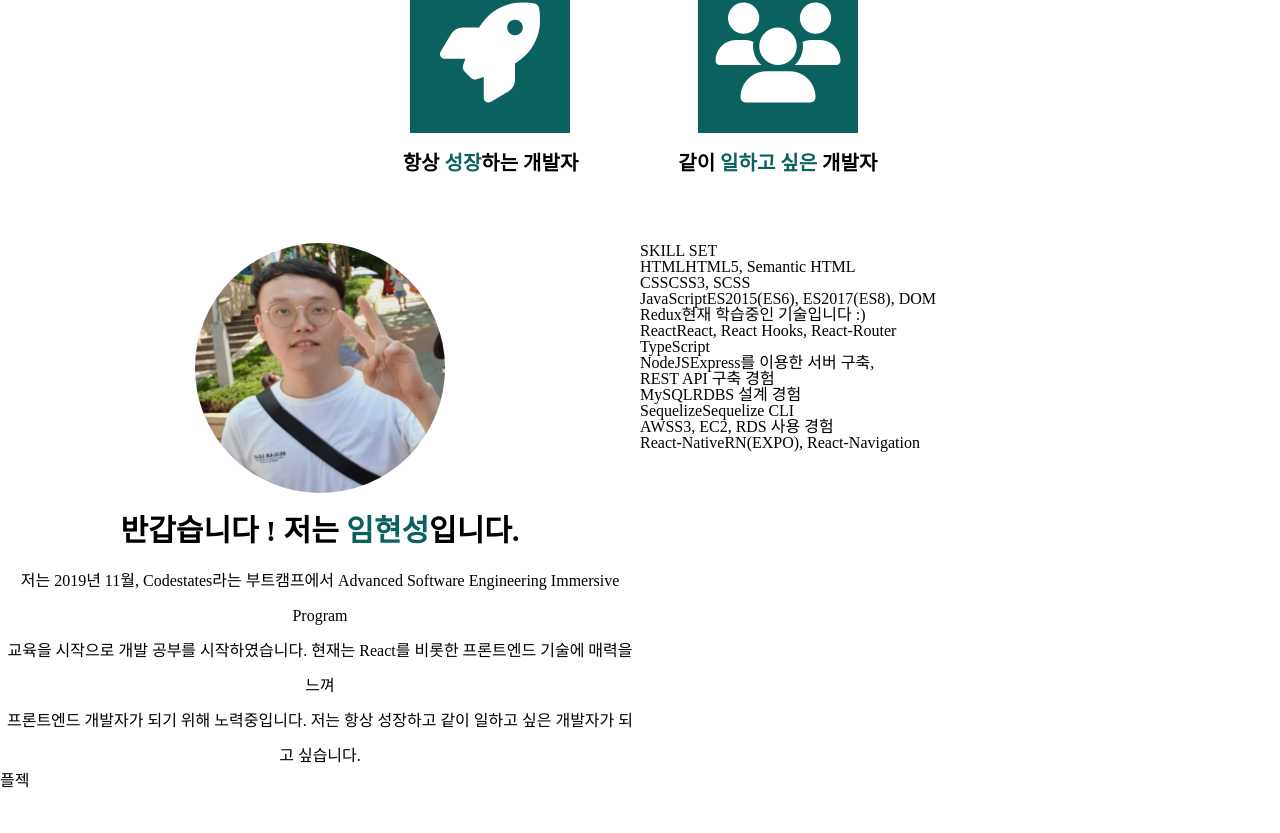
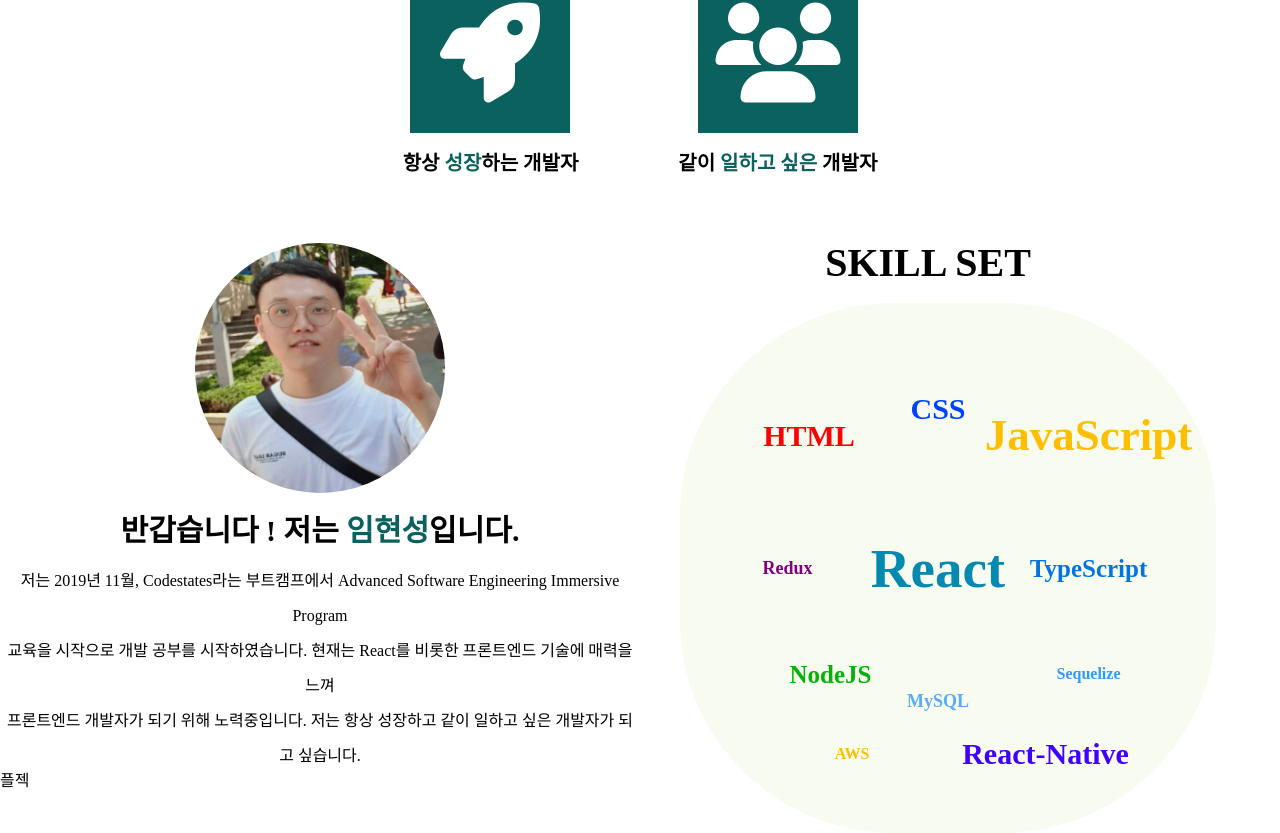
Before and after one commit to hsl0505/hsl0505.github.io, a React app: page / in a window 1280 px wide. Shown: the part 1115-1948 px from the top of the page. Before the commit the page ends 1904 px from the top, so only its background shows below. Built offline with nearby package versions, Linux system fonts and the light colour scheme.

Commit message:
Add scss for mySkills

```diff
--- a/src/scss/_about.scss
+++ b/src/scss/_about.scss
@@ -26,7 +26,6 @@
     .About_myVision {
       display: flex;
       justify-content: center;
-
       .myVision1,
       .myVision2 {
         display: flex;
@@ -71,15 +70,20 @@
         display: flex;
         flex-direction: column;
         align-items: center;
+
         img {
           width: 250px;
           height: 250px;
           border-radius: 125px;
+          display: none;
+          animation: myImgMove 1s forwards;
         }
         .explainText {
+          display: none;
           margin-top: 20px;
           text-align: center;
           line-height: 35px;
+          animation: myTextMove 1s forwards;
           .explainText_title {
             font-size: 30px;
             font-weight: bold;
@@ -89,121 +93,227 @@
               color: #0b615e;
             }
           }
-          .explainText_close {
-            margin-top: 15px;
+        }
+      }
+
+      .mySkills {
+        width: 45%;
+        margin-right: 5%;
+
+        .mySkills_title {
+          text-align: center;
+          font-size: 40px;
           font-weight: bold;
-            font-size: 20px;
-            text-align: center;
+          display: none;
+          animation: skillTitleMove 1s forwards;
+        }
+        .mySkills_content {
+          height: 100%;
+          background-color: #f8fbef;
+          border-radius: 40%;
+          padding-right: 20px;
+          margin-left: 40px;
+          margin-top: 20px;
+          display: none;
+          grid-template-columns: repeat(12, 1fr);
+          grid-template-rows: repeat(10, 10%);
+          .item {
+            animation: skillContent 1s forwards;
+            display: flex;
+            justify-content: center;
+            align-items: center;
+            font-weight: bold;
+            span {
+              cursor: pointer;
+              position: relative;
+            }
+            span:hover {
+              transform: scale(1.5);
+              .html_tooltip,
+              .css_tooltip,
+              .js_tooltip,
+              .redux_tooltip,
+              .react_tooltip,
+              .node_tooltip,
+              .sql_tooltip,
+              .seq_tooltip,
+              .aws_tooltip,
+              .rn_tooltip {
+                display: block;
+                width: 500px;
+                height: 80px;
+                position: absolute;
+                top: -65px;
+                left: -210px;
+                transform: scale(0.5);
+                background-color: #0b615e;
+                color: white;
+                font-weight: normal;
+                border-radius: 40px;
+                display: flex;
+                justify-content: center;
+                align-items: center;
+                font-size: 30px;
+              }
+              .css_tooltip {
+                width: 300px;
+                left: -124px;
+              }
+              .js_tooltip {
+                width: 550px;
+                left: -170px;
+              }
+              .redux_tooltip {
+                width: 400px;
+                left: -175px;
+                top: -70px;
+              }
+              .react_tooltip {
+                width: 550px;
+                left: -200px;
+                top: -55px;
+              }
+              .node_tooltip {
+                width: 500px;
+                height: 100px;
+                top: -85px;
+                left: -210px;
+                line-height: 40px;
+              }
+              .sql_tooltip {
+                width: 350px;
+                left: -150px;
+                top: -70px;
+              }
+              .seq_tooltip {
+                width: 350px;
+                left: -140px;
+              }
+              .aws_tooltip {
+                width: 450px;
+                top: -70px;
+              }
+              .rn_tooltip {
+                left: -160px;
+              }
+              .html_tooltip::after,
+              .css_tooltip::after,
+              .js_tooltip::after,
+              .redux_tooltip::after,
+              .react_tooltip::after,
+              .node_tooltip::after,
+              .sql_tooltip::after,
+              .seq_tooltip::after,
+              .aws_tooltip::after,
+              .rn_tooltip::after {
+                position: absolute;
+                top: 100%;
+                left: 50%;
+                width: 0;
+                height: 0;
+                margin-left: -10px;
+                border: solid transparent;
+                border-color: rgba(51, 51, 51, 0);
+                border-top-color: #0b615e;
+                border-width: 15px;
+                pointer-events: none;
+                content: " ";
               }
             }
           }
 
-      .mySkills {
-        width: 40%;
-        // background-color: red;
-        .bestSkills,
-        .experienceSkills {
-          .bestSkills_title,
-          .experienceSkills_title {
-            font-size: 25px;
-            font-weight: bold;
-            margin-bottom: 20px;
-            span {
-              color: #0b615e;
+          .item:nth-child(1) {
+            grid-column: 2/6;
+            grid-row: 2/5;
+            color: red;
+            font-size: 30px;
+            .html_tooltip {
+              display: none;
             }
           }
-          .bestSkills_icon,
-          .experienceSkills_icon {
-            display: flex;
-            .icon_wrapper {
-              width: 100px;
-              .htmlIcon,
-              .cssIcon,
-              .jsIcon,
-              .tsIcon,
-              .reactIcon,
-              .expoIcon,
-              .nodeIcon,
-              .expressIcon,
-              .gitIcon,
-              .mysqlIcon,
-              .seqIcon,
-              .s3Icon,
-              .ec2Icon,
-              .rdsIcon {
-                width: 100px;
-                height: 100px;
-                background-image: url("../image/htmlIcon.png");
-                background-size: cover;
-                text-align: center;
-                line-height: 100px;
+          .item:nth-child(2) {
+            grid-column: 5/9;
+            grid-row: 1/5;
+            color: #0040ff;
+            font-size: 30px;
+            .css_tooltip {
+              display: none;
             }
-              .cssIcon {
-                margin-top: 7px;
-                margin-bottom: 3px;
-                margin-left: 5px;
-                background-image: url("../image//cssIcon.png");
-                width: 90px;
-                height: 90px;
           }
-              .jsIcon {
-                background-image: url("../image/jsIcon.png");
-                background-position: center;
-                height: 78px;
-                width: 78px;
-                margin-top: 12px;
-                margin-bottom: 10px;
-                margin-left: 11px;
+          .item:nth-child(3) {
+            grid-column: 8/13;
+            grid-row: 2/5;
+            color: #ffbf00;
+            font-size: 45px;
+            .js_tooltip {
+              display: none;
             }
-              .tsIcon {
-                background-image: url("../image/tsIcon.png");
-                background-position: center;
-                height: 84px;
-                width: 90px;
-                margin-top: 10px;
-                margin-left: 5px;
-                margin-bottom: 6px;
           }
-              .reactIcon {
-                background-image: url("../image/reactIcon.png");
+          .item:nth-child(4) {
+            grid-column: 2/5;
+            grid-row: 5/7;
+            color: purple;
+            font-size: 18px;
+            .redux_tooltip {
+              display: none;
             }
-              .expoIcon {
-                background-image: url("../image/expoIcon.png");
-                background-size: contain;
-                background-repeat: no-repeat;
-                height: 70px;
-                width: 88px;
-                margin-top: 18px;
-                margin-left: 12px;
-                margin-bottom: 12px;
           }
-              .nodeIcon {
-                background-image: url("../image/nodeIcon.png");
+          .item:nth-child(5) {
+            grid-column: 5/9;
+            grid-row: 4/8;
+            font-size: 55px;
+            color: #0489b1;
+            .react_tooltip {
+              display: none;
             }
-              .expressIcon {
-                background-image: url("../image/expressIcon.png");
-                background-size: contain;
-                background-repeat: no-repeat;
-                background-position: center;
           }
-              .gitIcon {
-                background-image: url("../image/gitIcon.png");
+          .item:nth-child(6) {
+            grid-column: 9/12;
+            grid-row: 5/7;
+            font-size: 25px;
+            color: #0174df;
           }
-              .mysqlIcon {
-                background-image: url("../image/mysqlIcon.png");
+          .item:nth-child(7) {
+            grid-column: 3/6;
+            grid-row: 7/9;
+            font-size: 25px;
+            color: #04b404;
+            .node_tooltip {
+              display: none;
             }
-              .seqIcon {
-                background-image: url("../image/sequelizeIcon.png");
           }
-              .s3Icon {
-                background-image: url("../image/s3Icon.png");
+          .item:nth-child(8) {
+            grid-column: 5/9;
+            grid-row: 7/10;
+            color: #58acfa;
+            font-size: 18px;
+            .sql_tooltip {
+              display: none;
             }
-              .ec2Icon {
-                background-image: url("../image/ec2Icon.png");
           }
-              .rdsIcon {
-                background-image: url("../image/rdsIcon.png");
+          .item:nth-child(9) {
+            grid-column: 8/13;
+            grid-row: 7/9;
+            color: #2e9afe;
+            .seq_tooltip {
+              display: none;
             }
+          }
+          .item:nth-child(10) {
+            grid-column: 3/7;
+            grid-row: 9/10;
+            color: #ffbf00;
+            .aws_tooltip {
+              display: none;
+            }
+          }
+          .item:nth-child(11) {
+            grid-column: 7/12;
+            grid-row: 8/13;
+            font-size: 30px;
+            color: #4000ff;
+            .rn_tooltip {
+              display: none;
             }
           }
         }
@@ -242,3 +352,47 @@
     opacity: 1;
   }
 }
+
+@keyframes myImgMove {
+  from {
+    opacity: 0;
+    transform: translateX(-1000px);
+  }
+  to {
+    opacity: 1;
+    transform: translateX(0);
+  }
+}
+
+@keyframes myTextMove {
+  from {
+    opacity: 0;
+    transform: translateX(-1000px);
+  }
+  to {
+    opacity: 1;
+    transform: translateX(0);
+  }
+}
+
+@keyframes skillTitleMove {
+  from {
+    opacity: 0;
+    transform: translateX(1000px);
+  }
+  to {
+    opacity: 1;
+    transform: translateX(0);
+  }
+}
+
+@keyframes skillContent {
+  from {
+    opacity: 0;
+    transform: scale(0);
+  }
+  to {
+    opacity: 1;
+    transform: scale(1);
+  }
+}
```
Lines whose indentation alone changed are shown as unchanged.
